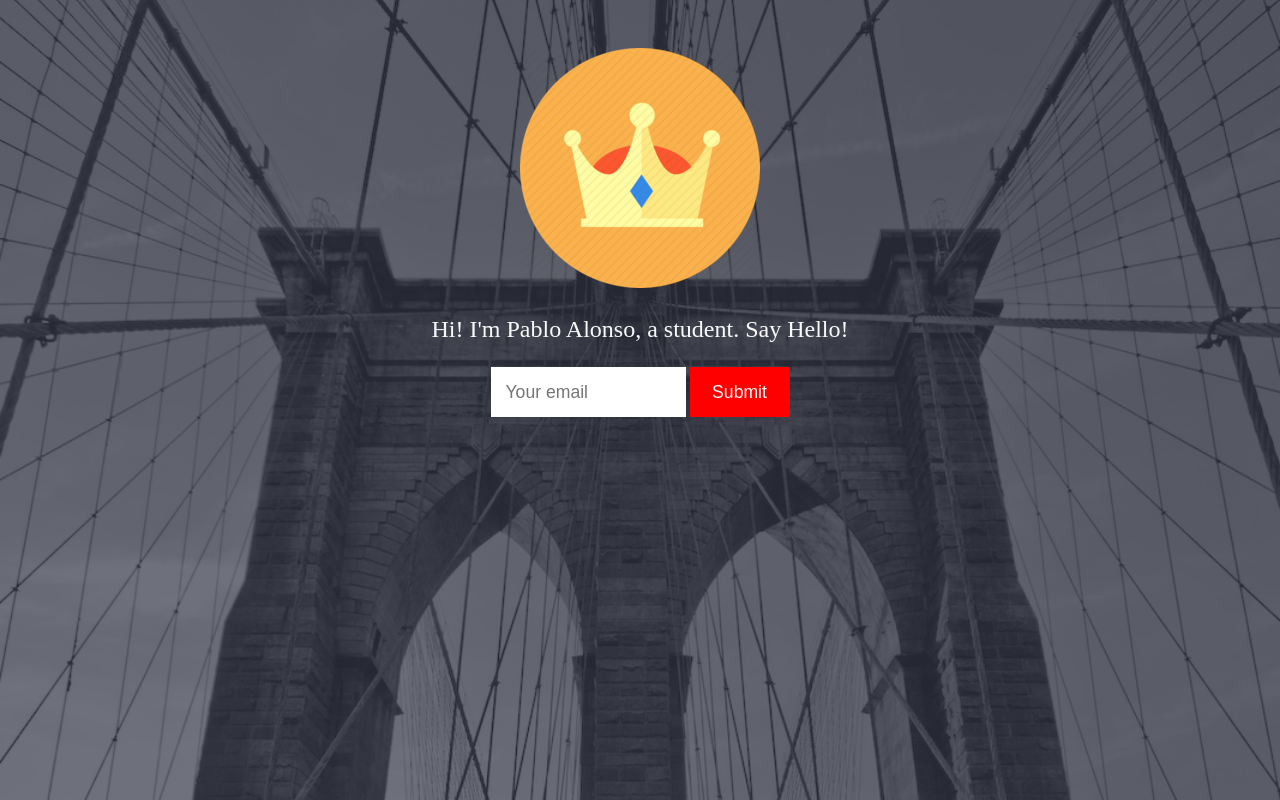
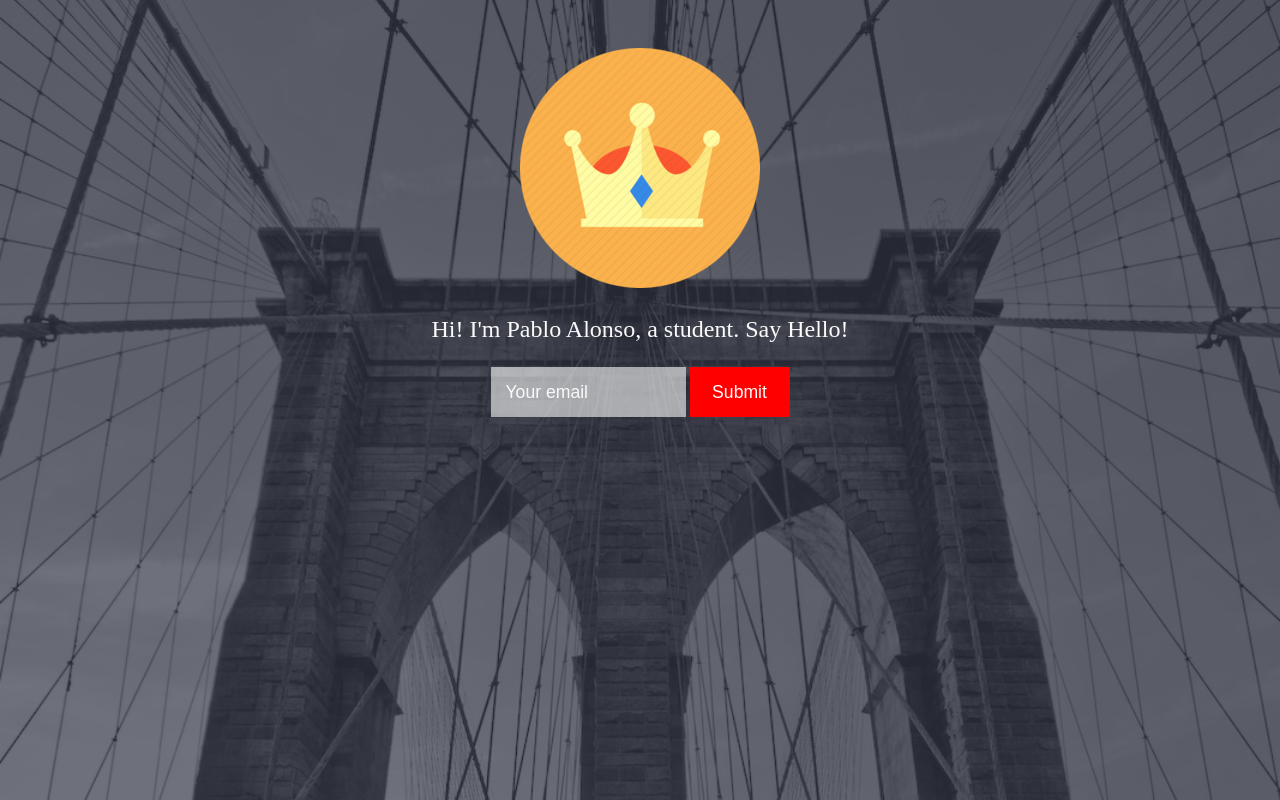
Before and after one commit to pablochux/360webs360days, a plain HTML site: page Day 1/index.html in a window 1280 px wide. Drawn offline with Linux system fonts and the light colour scheme.

Commit message:
Added sketch file
Changed some styles

```diff
--- a/Day 1/indexStyle.css
+++ b/Day 1/indexStyle.css
@@ -30,6 +30,10 @@ input{
 input{
 	padding-left: 15px;
 	width: 180px;
+	background-color: rgba(255, 255, 255, 0.59);
+}
+input::-webkit-input-placeholder{
+	color: #FAFAFA;
 }
 button{
 	background-color: #FF0000;
```
Also changed, not shown: 1 other file.
